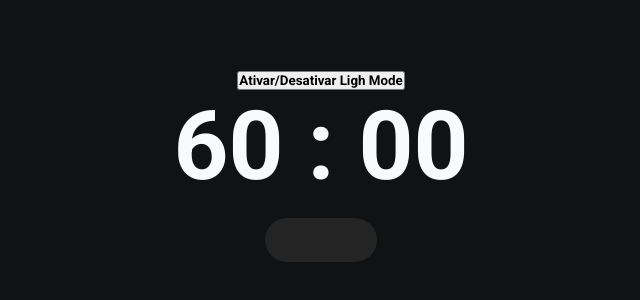
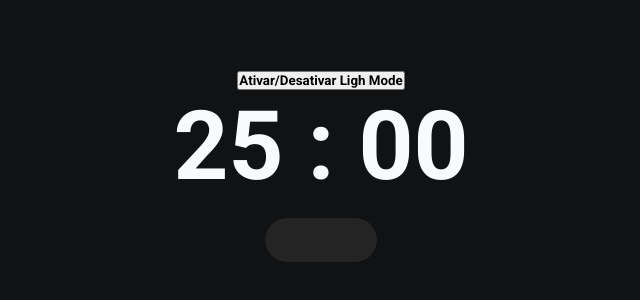
Before and after one commit to DiegoAlexandres/Rocketseat-Stage-05-Focus-Timer, a plain HTML site: page index.html in a window 1280 px wide. Shown: the part 234-534 px from the top of the page, without its empty margins (319-959 px from the left). Drawn offline with Linux system fonts and the light colour scheme.

Commit message:
Teste git

```diff
--- a/index.html
+++ b/index.html
@@ -19,7 +19,7 @@
         <button class="toggle-mode">Ativar/Desativar Ligh Mode</button>
 
         <section class="timer">
-            <span class="minutes">60</span>
+            <span class="minutes">25</span>
             <span>:</span>
             <span class="seconds">00</span>
         </section>
```
